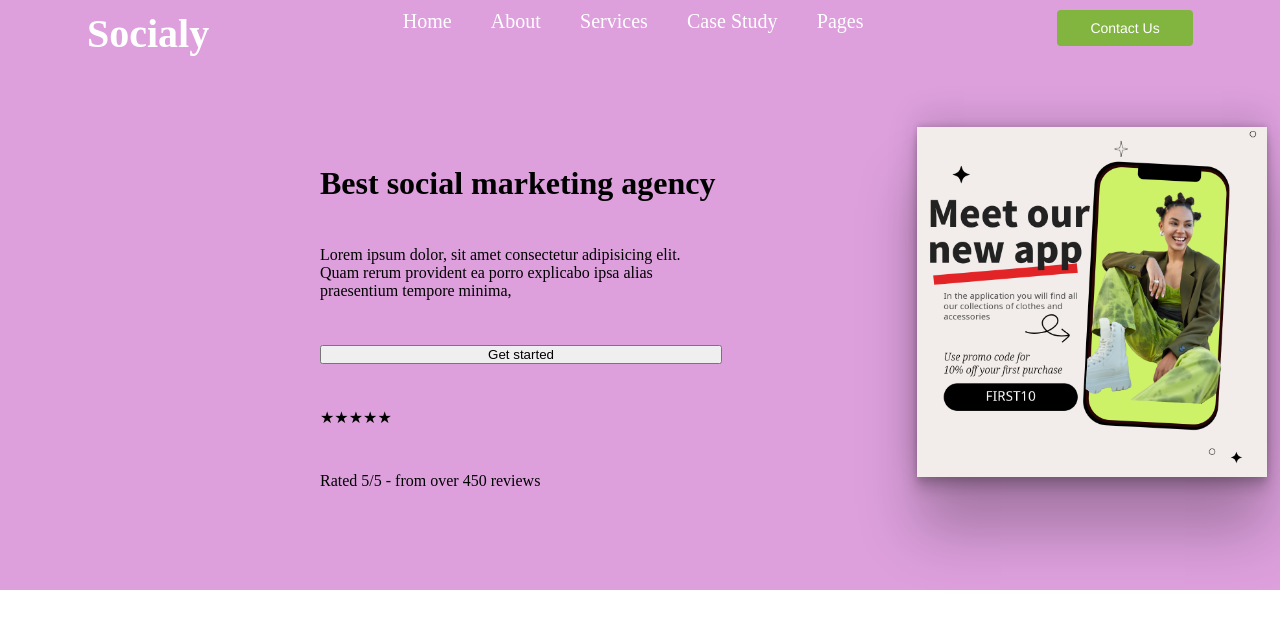
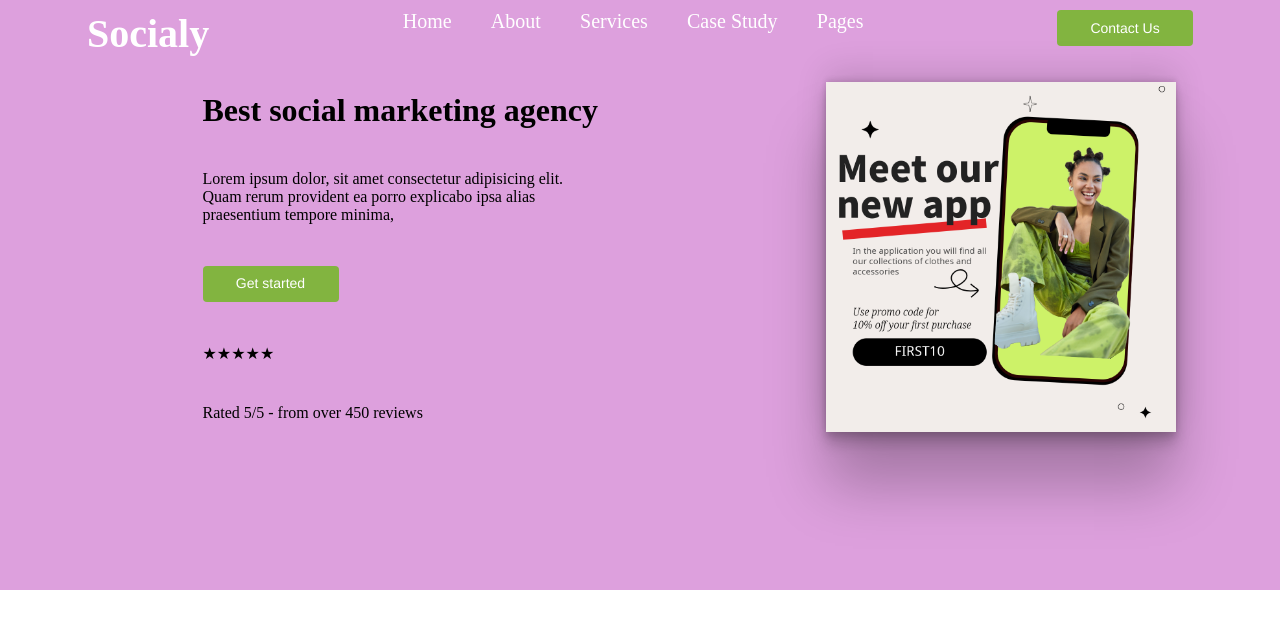
Before and after one commit to AmanReja/imbs, a plain HTML site: page index.html in a window 1280 px wide. Shown: the part 64-692 px from the top of the page. Drawn offline with Linux system fonts and the light colour scheme.

Commit message:
fixed lag

```diff
--- a/index.html
+++ b/index.html
@@ -29,17 +29,19 @@
           </ul>
           <button class="contact">Contact Us</button>
         </div>
-
+        <div class="banner-container">
           <img src="/banner/Untitled (4).png" alt="" />
           <div class="hedline-container">
             <h1>Best social marketing agency</h1>
             <p>
-            Lorem ipsum dolor, sit amet consectetur adipisicing elit. Quam rerum
-            provident ea porro explicabo ipsa alias praesentium tempore minima,
+              Lorem ipsum dolor, sit amet consectetur adipisicing elit. Quam
+              rerum provident ea porro explicabo ipsa alias praesentium tempore
+              minima,
             </p>
-          <button>Get started</button>
+            <button class="contact">Get started</button>
             <div class="stardiv">★★★★★</div>
             <p>Rated 5/5 - from over 450 reviews</p>
+          </div>
         </div>
       </div>
     </main>
--- a/style.css
+++ b/style.css
@@ -62,15 +62,17 @@ body,html{
   display: flex;
   justify-content: space-around;
   padding-top: 20px;
+  flex-wrap: wrap;
 
 }
 .hero-banner img{
   width: 350px;
   height: 350px;
-  position: absolute;
-  left: 917px;
-    top: 191px;
+  position:relative;
+  /* left: 917px;
+    top: 191px; */
     box-shadow: rgba(0, 0, 0, 0.25) 0px 54px 55px, rgba(0, 0, 0, 0.12) 0px -12px 30px, rgba(0, 0, 0, 0.12) 0px 4px 6px, rgba(0, 0, 0, 0.17) 0px 12px 13px, rgba(0, 0, 0, 0.09) 0px -3px 5px;
+    display: block;
 }
 .nav-container{
   display: flex;
@@ -99,6 +101,7 @@ body,html{
     cursor: pointer;
     height: 36px;
     width: 136px;
+    transition: all 0.5s;
 }
 .brand-title h1{
   font-size: 40px;
@@ -111,9 +114,21 @@ body,html{
   column-gap: 23px;
   height: 414px;
   position: relative;
-  top: 70px;
-    left: 222px;
+  /* top: 70px;
+    left: 222px; */
     display: flex;
     flex-direction: column;
     justify-content:space-evenly;
 }
+.banner-container{
+  display: flex;
+  flex-direction: row-reverse;
+  justify-content: space-around;
+  align-items: center;
+  gap: 12px;
+  flex-wrap:wrap-reverse;
+}
+.contact:hover{
+  background-color: transparent;
+  border: 1px solid black;
+}
```
Lines whose indentation alone changed are shown as unchanged.
